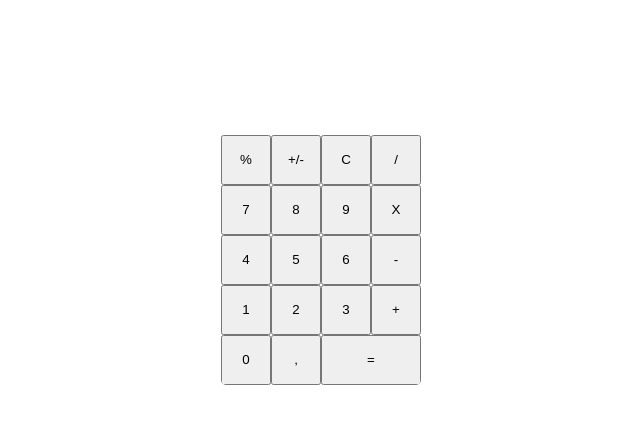
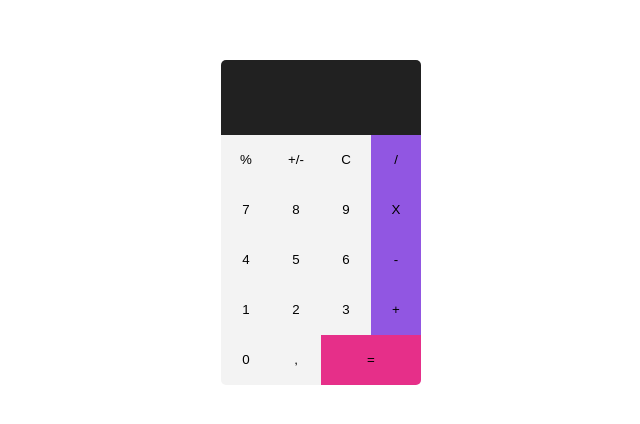
Before and after one commit to demina-ivan23/calculator1, a plain HTML site: page index.html in a window 1280 px wide. Shown: the part 178-602 px from the top of the page, without its empty margins (79-719 px from the left). Drawn offline with Linux system fonts and the light colour scheme.

Commit message:
calculator styling

```diff
--- a/css/style.scss
+++ b/css/style.scss
@@ -2,7 +2,7 @@
 --black: #212121;
 --gray: #f3f3f3;
 --purple: #9156e2;
---pink: @e62f89;
+--pink: #e62f89;
 }
 
 .wrapper{
@@ -31,4 +31,17 @@
 }
 .btn{
     border: none;
+    border-radius: 0%;
+    &-gray{
+        background-color: var(--gray);
+    }
+    &-purple{
+        background-color: var(--purple);
+    }
+    &-pink{
+        background-color: var(--pink);
+    }
 }
+.bg-black{
+background-color: var(--black);
+}
--- a/index.html
+++ b/index.html
@@ -13,7 +13,7 @@
 <body>
     <div class="wrapper">
         <div class="calculator">
-            <div class="input-output">
+            <div class="input-output bg-black">
                 <span class="input">
 
                 </span>
```
Also changed, not shown: css/style.css, 1 other file.
